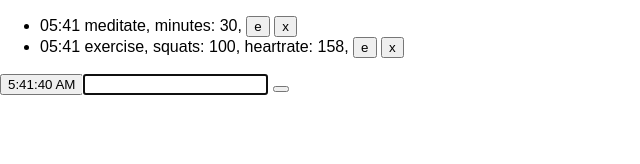
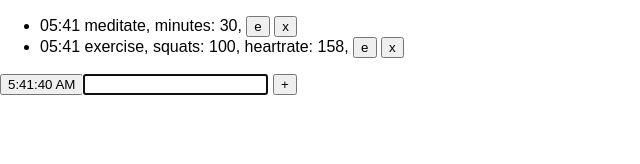
Before and after one commit to tdkohlbeck/life-log, a React (Create React App) app: page / in a window 1280 px wide. Shown: the top 164 px of the page, without its empty margins (0-640 px from the left). Built offline with nearby package versions, Linux system fonts and the light colour scheme.

Commit message:
tag values are able to be created and edited

```diff
--- a/src/App.js
+++ b/src/App.js
@@ -6,6 +6,7 @@ import { connect } from 'react-redux';
 import {
   funcAddCurrentDatum,
   funcUpdateFocusedTagName,
+  funcUpdateFocusedTagValue,
   funcCacheCurrentDatum,
   funcClearCurrentDatum,
   funcConvertToButton,
@@ -105,7 +106,7 @@ const DatumBar = ({
           onBlur={funcConvertToButton}
         />
         {objCurrentDatum.arrTags.map((objTag, i) => {
-          if (objTag.strValue) {
+          if (objTag.strName) {
             return (
               <span key={i+99}>
                 <input
@@ -118,9 +119,12 @@ const DatumBar = ({
                   onFocus={funcConvertToInput}
                 />
                 <input
+                  name={i+1}
                   key={i-99}
                   value={objTag.strValue}
-                  onChange={funcUpdateFocusedTagName}
+                  onChange={funcUpdateFocusedTagValue}
+                  onBlur={funcConvertToButton}
+                  onFocus={funcConvertToInput}
                 />
               </span>
             );
@@ -145,7 +149,9 @@ const DatumBar = ({
           onClick={funcOnSubmit}
           onBlur={funcConvertToButton}
           onFocus={funcConvertToInput}
-        ></button>
+        >
+          {strDatumBarMode == 'add' ? '+' : 'e'}
+        </button>
       </form>
     </div>
   );
@@ -158,6 +164,7 @@ const App = ({
   funcEditDatum,
   funcSaveCurrentDatum,
   funcUpdateFocusedTagName,
+  funcUpdateFocusedTagValue,
   funcConvertToButton,
   funcConvertToInput,
   numTagIndexFocused,
@@ -173,6 +180,7 @@ const App = ({
       />
       <DatumBar
         funcUpdateFocusedTagName={funcUpdateFocusedTagName}
+        funcUpdateFocusedTagValue={funcUpdateFocusedTagValue}
         funcAddCurrentDatum   ={funcAddCurrentDatum}
         funcSaveCurrentDatum  ={funcSaveCurrentDatum}
         funcConvertToButton   ={funcConvertToButton}
@@ -229,6 +237,12 @@ const mapDispatchToProps = (dispatch) => {
         parseInt(e.target.name)
       ));
     },
+    funcUpdateFocusedTagValue: (e) => {
+      dispatch(funcUpdateFocusedTagValue(
+        e.target.value,
+        parseInt(e.target.name)
+      ));
+    }
   };
 };
 
--- a/src/actions.js
+++ b/src/actions.js
@@ -27,6 +27,7 @@ export const funcUpdateFocusedTagName = (strTagName, numIndex) => {
 };
 
 export const funcUpdateFocusedTagValue = (strTagValue, numIndex) => {
+	console.log(strTagValue);
 	return {
 		type: 'UPDATE_FOCUSED_TAG_VALUE',
 		numIndex,
--- a/src/reducer.js
+++ b/src/reducer.js
@@ -50,6 +50,7 @@ const objInitState = {
 		arrTags: [
 			{
 				strName: '',
+				strValue: '',
 			},
 		],
 	},
@@ -173,7 +174,30 @@ const reducer = (
 						}),
 				}
 			};
-		//case 'UPDATE_FOCUSED_TAG_VALUE':
+		case 'UPDATE_FOCUSED_TAG_VALUE':
+			return {
+				...state,
+				objCurrentDatum: {
+					...state.objCurrentDatum,
+					numTime: state.objDatumBar.strMode === 'edit' ?
+						state.objCurrentDatum.numTime :
+						Date.now() ,
+					arrTags: state.objCurrentDatum.arrTags
+						// replace the tag that changed
+						.map((objTag, i) => {
+							return i+1 === action.numIndex ?
+							{
+								strName: objTag.strName,
+								strValue: action.strTagValue
+							} :
+							objTag ;
+						})
+						// remove any empty tags
+						.filter(objTag => {
+							return objTag.strValue != ''; // '' == false
+						}),
+				}
+			}
 		default:
 			return state;
 	}
```
